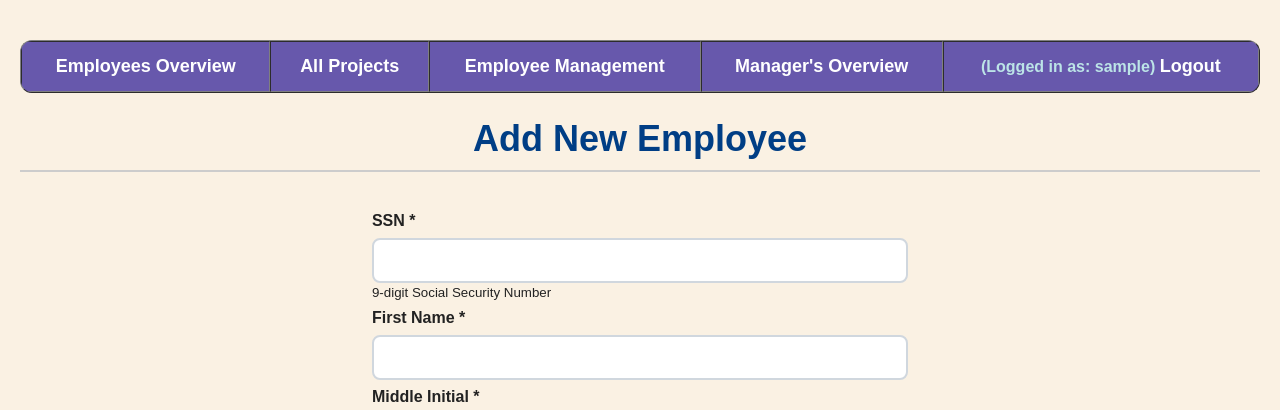
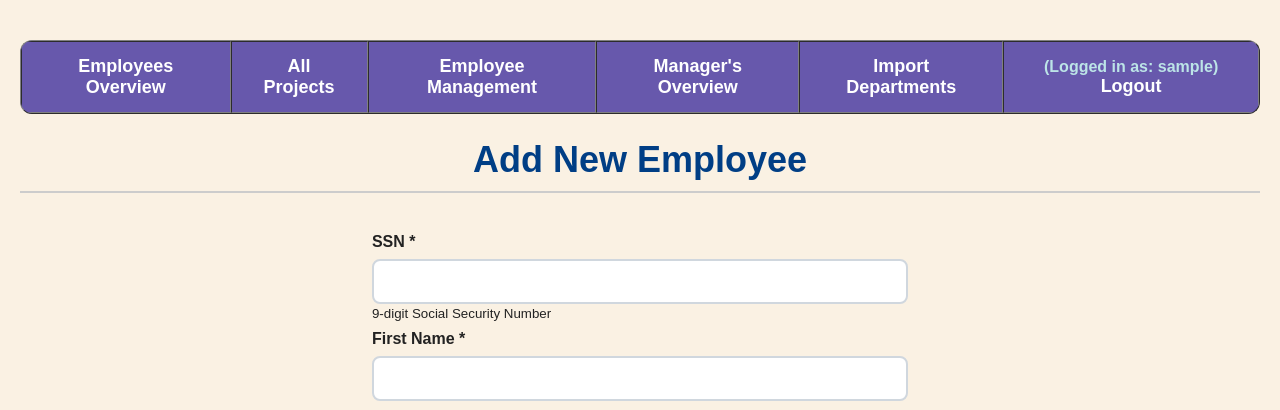
Before and after one commit to Szymand/CIS3530-A4-Group-48, a Flask app: page /employees/add in a window 1280 px wide. Shown: the top 410 px of the page. Run offline with Flask 3, Linux system fonts and the light colour scheme; the visitor is signed in with stand-in values (Sample User, id 1); data that the repository does not hold is empty; some libraries are stand-ins or nearby versions.

Commit message:
Added import department link to navigation

```diff
--- a/app/templates/base.html
+++ b/app/templates/base.html
@@ -12,6 +12,7 @@
             <th><a href="{{ url_for('projects.sort_projects') }}">All Projects</a></th>
             <th><a href="{{ url_for('employee_management.manage_employees') }}">Employee Management</a></th>
             <th><a href="{{ url_for('managers.managers_overview') }}">Manager's Overview</a></th>
+            <th><a href="{{ url_for('managers.import_departments_form') }}">Import Departments</a></th>
             <th>(Logged in as: {{ session.username }}) <a href="{{ url_for('auth.logout') }}">Logout</a></th>
         </tr>
     </table>
```
